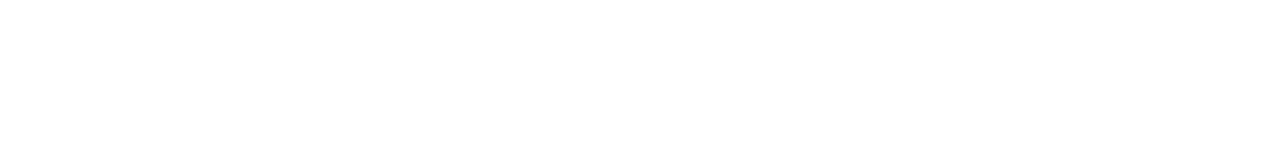
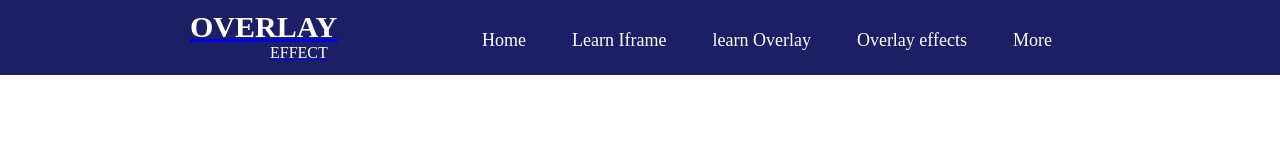
Before and after one commit to Little-F1sh/Project-portfolio-01, a plain HTML site: page index.html in a window 1280 px wide. Drawn offline with Linux system fonts and the light colour scheme.

Commit message:
header is donr

```diff
--- a/css/style.css
+++ b/css/style.css
@@ -0,0 +1,60 @@
+* {
+  margin: 0;
+  padding: 0;
+  box-sizing: border-box;
+}
+.container{
+  width: 900px;
+  margin: 0 auto;
+}
+header {
+  background: rgb(26, 31, 102);
+}
+nav {
+  width: 100%;
+  height: 75px;
+  display: inline-block;
+
+}
+.logo {
+  width: 10%;
+  position: fixed;
+  margin-top: 10px;
+
+}
+.logo a h2 {
+  font-weight: 600;
+  font-size: 30px;
+  color: white;
+  text-transform: uppercase;
+}
+.logo a h2 span{
+  font-size: 16px;
+  font-weight: 400;
+  display: block;
+  text-transform: uppercase;
+  margin-left: 80px;
+}
+.search {
+  color: white;
+}
+nav ul {
+  display: flex;
+  flex-direction: row;
+  justify-content: end;
+  margin-top: 30px;
+}
+nav ul li {
+  list-style: none;
+  padding-right: 30px;
+
+
+}
+nav ul li a {
+  color: white;
+  font-size: 18px;
+  font-weight: 400;
+  padding: 8px;
+  text-decoration: none;
+
+}
--- a/index.html
+++ b/index.html
@@ -4,12 +4,35 @@
   <meta charset="UTF-8">
   <meta http-equiv="X-UA-Compatible" content="IE=edge">
   <meta name="viewport" content="width=device-width, initial-scale=1.0">
+  <link rel="stylesheet" href="./css/style.css">
+  <link rel="stylesheet" href="https://cdnjs.cloudflare.com/ajax/libs/font-awesome/6.4.0/css/all.min.css"
+    integrity="sha512-iecdLmaskl7CVkqkXNQ/ZH/XLlvWZOJyj7Yy7tcenmpD1ypASozpmT/E0iPtmFIB46ZmdtAc9eNBvH0H/ZpiBw=="
+    crossorigin="anonymous" referrerpolicy="no-referrer" />
   <title>Project-portfolio-01</title>
 </head>
 <body>
   <!-- header section -->
   <header>
+    <div class="container">
+          <div class="logo">
+            <a href="#">
+              <h2>Overlay<span>Effect</span></h2>
+            </a>
+          </div>
+          <!-- <div class="search">
+            <a href="#"><i class="fa-solid fa-magnifying-glass"></i></a>
+          </div> -->
+    <nav>
+          <ul>
+            <li><a href="#">Home</a></li>
+            <li><a href="#">Learn Iframe</a></li>
+            <li><a href="#">learn Overlay</a></li>
+            <li><a href="#">Overlay effects</a></li>
+            <li><a href="#">More</a></li>
+          </ul>
 
+    </nav>
+    </div>
   </header>
 
 </body>
```
Also changed, not shown: Overlay Icon.html (added), Overlay Title.html (added), Overlay-Fade.html (added), Overlay-slide.html (added), Zoom.html (added).
